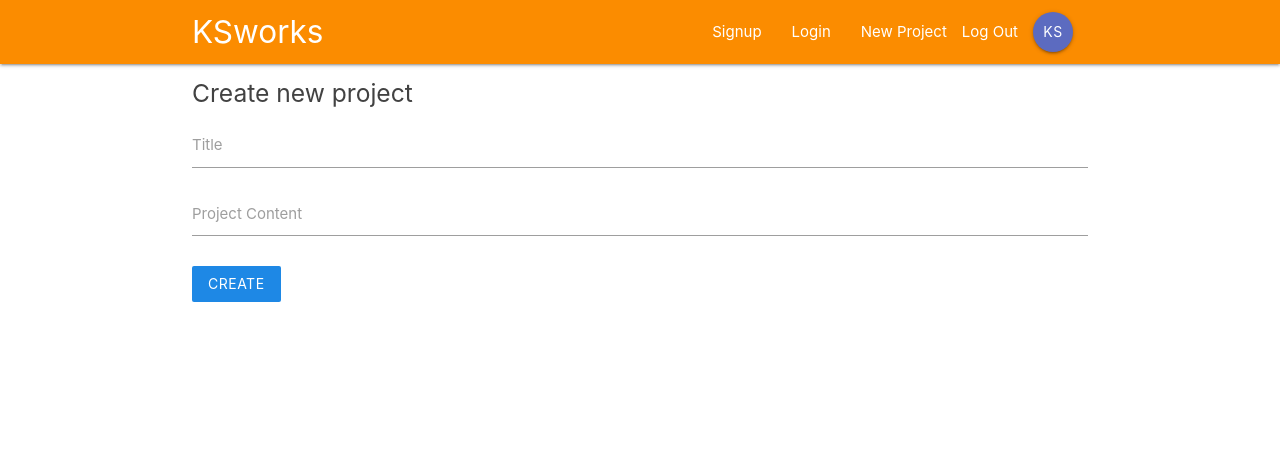
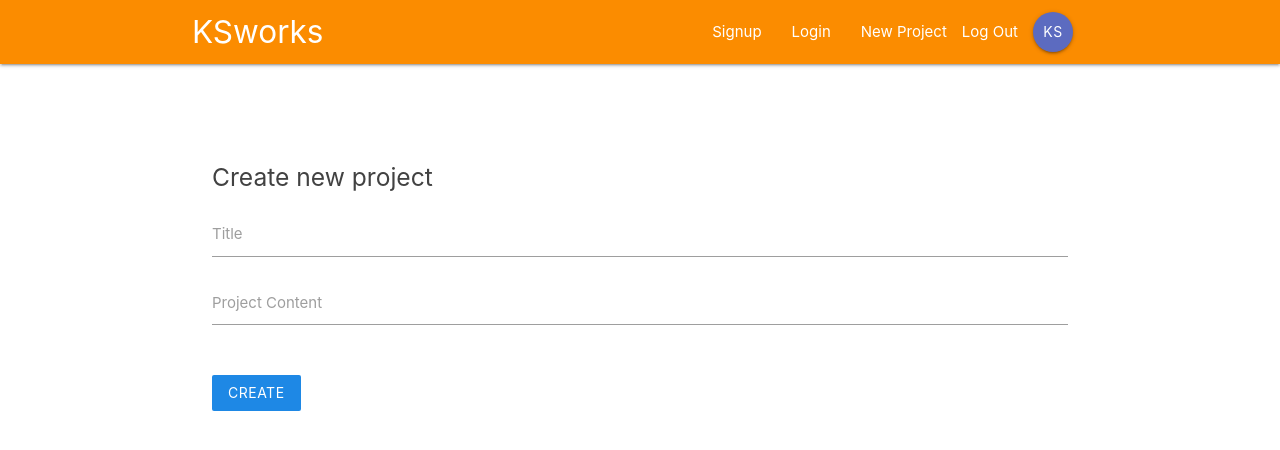
Before and after one commit to krzysztofstefanski/react-redux-app-krisplan, a React (Create React App) app: page /create in a window 1280 px wide. Shown: the top 450 px of the page. Built offline with nearby package versions, Linux system fonts and the light colour scheme.

Commit message:
create store reducers root reducer import provider

```diff
--- a/package.json
+++ b/package.json
@@ -5,8 +5,10 @@
   "dependencies": {
     "react": "^16.7.0",
     "react-dom": "^16.7.0",
+    "react-redux": "^6.0.0",
     "react-router-dom": "^4.3.1",
-    "react-scripts": "2.1.3"
+    "react-scripts": "2.1.3",
+    "redux": "^4.0.1"
   },
   "scripts": {
     "start": "react-scripts start",
--- a/src/App.js
+++ b/src/App.js
@@ -10,6 +10,9 @@ import CreateProject from './components/projects/CreateProject'
 
 class App extends Component {
   render() {
+
+
+
     return (
       <BrowserRouter>
       <div className="App">
--- a/src/index.css
+++ b/src/index.css
@@ -7,10 +7,28 @@ body {
   -webkit-font-smoothing: antialiased;
   -moz-osx-font-smoothing: grayscale;
 
+
 }
+
 
 
 code {
   font-family: source-code-pro, Menlo, Monaco, Consolas, "Courier New",
     monospace;
 }
+
+form{
+  padding:20px;
+  margin-top:60px;
+}
+
+form button, form h5{
+  margin:20px 0;
+}
+input[type=text]:not(.browser-default):focus:not([readonly]),
+input[type=email]:not(.browser-default):focus:not([readonly]),
+input[type=password]:not(.browser-default):focus:not([readonly]),
+textarea.materialize-textarea:focus:not([readonly]){
+  border-color:blue darken-1;
+  box-shadow:none;
+}
--- a/src/index.js
+++ b/src/index.js
@@ -3,8 +3,13 @@ import ReactDOM from 'react-dom';
 import './index.css';
 import App from './App';
 import * as serviceWorker from './serviceWorker';
+import {createStore} from 'redux'
+import rootReducer from './store/reducers/rootReducer'
+import {Provider} from 'react-redux'
 
-ReactDOM.render(<App />, document.getElementById('root'));
+const store = createStore(rootReducer);
+
+ReactDOM.render(<Provider store={store}><App /></ Provider >, document.getElementById('root'));
 
 // If you want your app to work offline and load faster, you can change
 // unregister() to register() below. Note this comes with some pitfalls.
--- /dev/null
+++ b/src/store/reducers/authReducer.js
@@ -0,0 +1,8 @@
+const initState = {}
+
+const authReducer = (state = initState,action)=>{
+    return state
+
+}
+
+export default authReducer
--- /dev/null
+++ b/src/store/reducers/projectReducer.js
@@ -0,0 +1,8 @@
+const initState = {}
+
+const projectReducer = (state = initState, action)=>{
+    return state
+
+}
+
+export default projectReducer
--- /dev/null
+++ b/src/store/reducers/rootReducer.js
@@ -0,0 +1,11 @@
+import authReducer from './authReducer'
+import projectReducer from './projectReducer'
+import {combineReducers} from 'redux'
+
+const rootReducer = combineReducers({
+
+    auth:authReducer,
+    project:projectReducer
+
+})
+export default rootReducer
```
Also changed, not shown: 1 other file (tests, documents, lock files or other folders).
